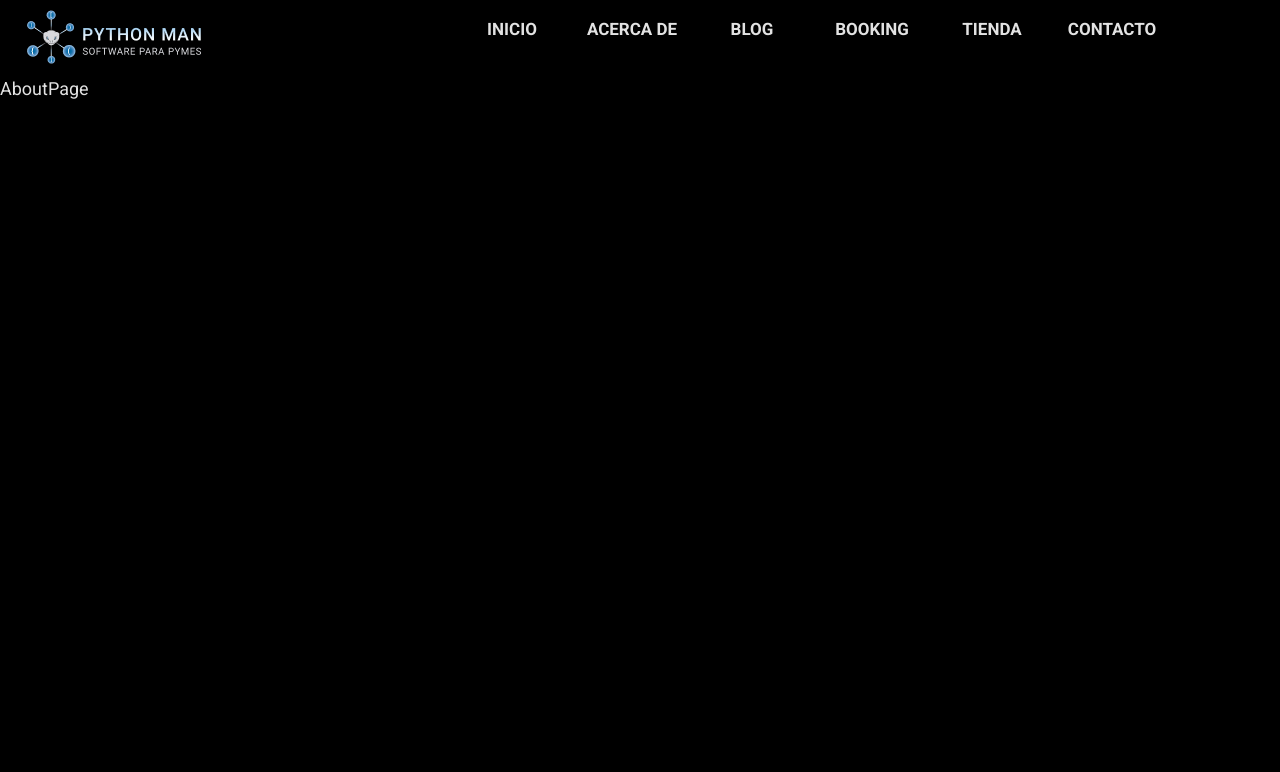
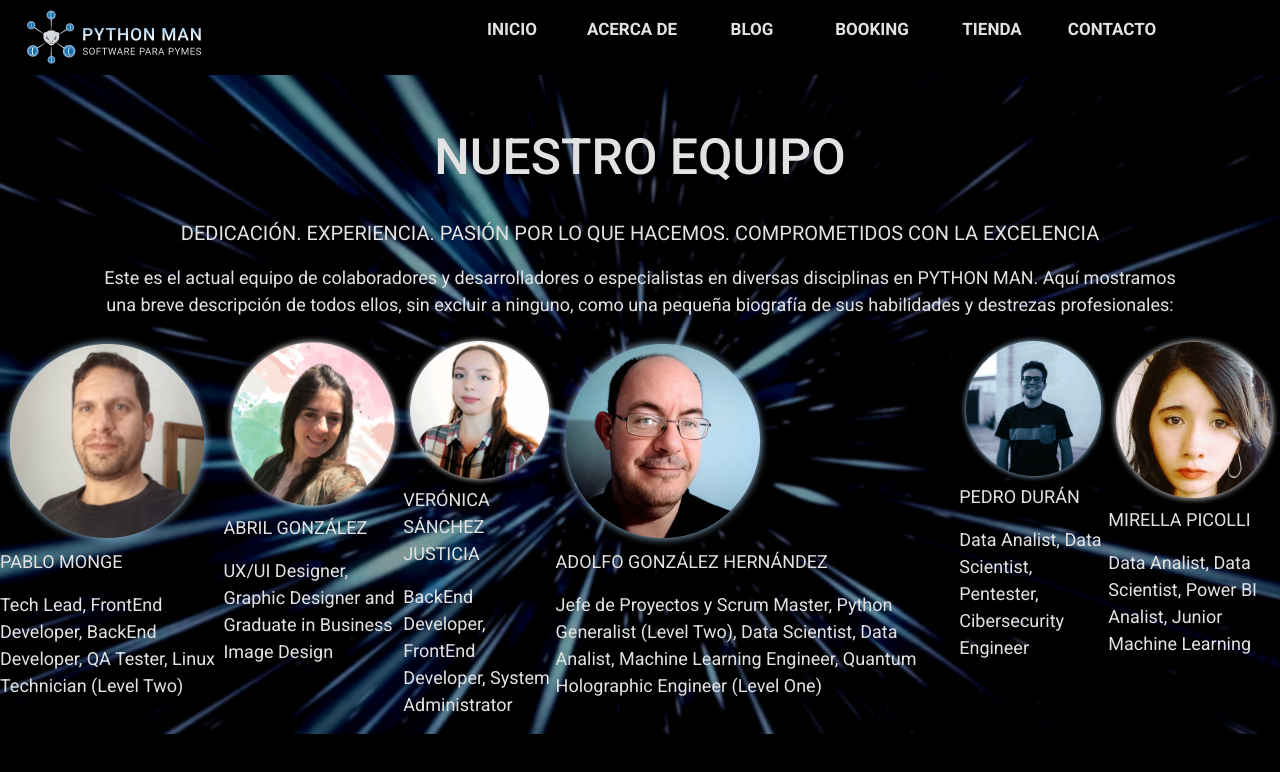
Before and after one commit to pamonge/PythonMan-site, a React (Vite) app: page /about in a window 1280 px wide. Shown: the top 772 px of the page. Built offline with nearby package versions, Linux system fonts and the light colour scheme.

Commit message:
Add: TeamComponent

```diff
--- /dev/null
+++ b/src/components/TeamComponent.jsx
@@ -0,0 +1,57 @@
+import React from 'react'
+import styles from './TeamComponentStyles.module.css'
+import abril from '../assets/images/team/abril.png'
+import adolfo from '../assets/images/team/adolfo.png'
+import mirella from '../assets/images/team/mirella.png'
+import pablo from '../assets/images/team/pablo.png'
+import pedro from '../assets/images/team/pedro.png'
+import veronica from '../assets/images/team/veronica.png'
+
+export const TeamComponent = () => {
+  return (
+    <div className={styles.teamContainer}>
+        <div>
+            <img src={pablo} alt="Pablo Monge" />
+            <p>PABLO MONGE</p>
+            <p>
+                Tech Lead, FrontEnd Developer, BackEnd Developer, QA Tester, Linux Technician (Level Two)
+            </p>
+        </div>
+        <div>
+            <img src={abril} alt="Abril Gonzalez" />
+            <p>ABRIL GONZÁLEZ</p>
+            <p>
+                UX/UI Designer, Graphic Designer and Graduate in Business Image Design
+            </p>
+        </div>
+        <div>
+            <img src={veronica} alt="Veronica Sanchez Justicia" />
+            <p>VERÓNICA SÁNCHEZ JUSTICIA</p>
+            <p>
+                BackEnd Developer, FrontEnd Developer, System Administrator
+            </p>
+        </div>
+        <div>
+            <img src={adolfo} alt="Adolfo Gonzalez Hernanddez" />
+            <p>ADOLFO GONZÁLEZ HERNÁNDEZ</p>
+            <p>
+                Jefe de Proyectos y Scrum Master, Python Generalist (Level Two), Data Scientist, Data Analist, Machine Learning Engineer, Quantum Holographic Engineer (Level One)
+            </p>
+        </div>
+        <div>
+            <img src={pedro} alt="Pedro Duran" />
+            <p>PEDRO DURÁN</p>
+            <p>
+                Data Analist, Data Scientist, Pentester, Cibersecurity Engineer
+            </p>
+        </div>
+        <div>
+            <img src={mirella} alt="Mirella Picolli" />
+            <p>MIRELLA PICOLLI</p>
+            <p>
+                Data Analist, Data Scientist, Power BI Analist, Junior Machine Learning
+            </p>
+        </div>
+    </div>
+  )
+}
--- /dev/null
+++ b/src/components/TeamComponentStyles.module.css
@@ -0,0 +1,3 @@
+.teamContainer {
+    display: flex;
+}
--- a/src/pages/about/AboutPage.jsx
+++ b/src/pages/about/AboutPage.jsx
@@ -1,8 +1,20 @@
 import React from 'react'
 import styles from './AboutPageStyles.module.css'
+import { TeamComponent } from '../../components/TeamComponent'
+
 
 export const AboutPage = () => {
-  return (
-    <div>AboutPage</div>
-  )
+
+return (
+	<div className={styles.aboutContainer}>
+		<div className={styles.textContainer}>
+			<h3>NUESTRO EQUIPO</h3>
+			<p>DEDICACIÓN. EXPERIENCIA. PASIÓN POR LO QUE HACEMOS. COMPROMETIDOS CON LA EXCELENCIA</p>
+			<p>
+				Este es el actual equipo de colaboradores y desarrolladores o especialistas en diversas disciplinas en PYTHON MAN. Aquí mostramos una breve descripción de todos ellos, sin excluir a ninguno, como una pequeña biografía de sus habilidades y destrezas profesionales:
+			</p>
+		</div>
+		<TeamComponent />
+	</div>
+)
 }
--- a/src/pages/about/AboutPageStyles.module.css
+++ b/src/pages/about/AboutPageStyles.module.css
@@ -0,0 +1,19 @@
+.aboutContainer {
+    background: url(../../assets/images/backgrounds/LightSpeed.png);
+    background-position: center;
+    background-size: cover;
+}
+
+.textContainer {
+    text-align: center;
+    margin: 0 7%;
+}
+
+.textContainer h3 {
+    font-size: 50px;
+    padding: 5% 0 3% 0;
+}
+
+.textContainer p:first-of-type {
+    font-size: 20px;
+}
```
Also changed, not shown: src/assets/images/backgrounds/LightSpeed.png (added).
